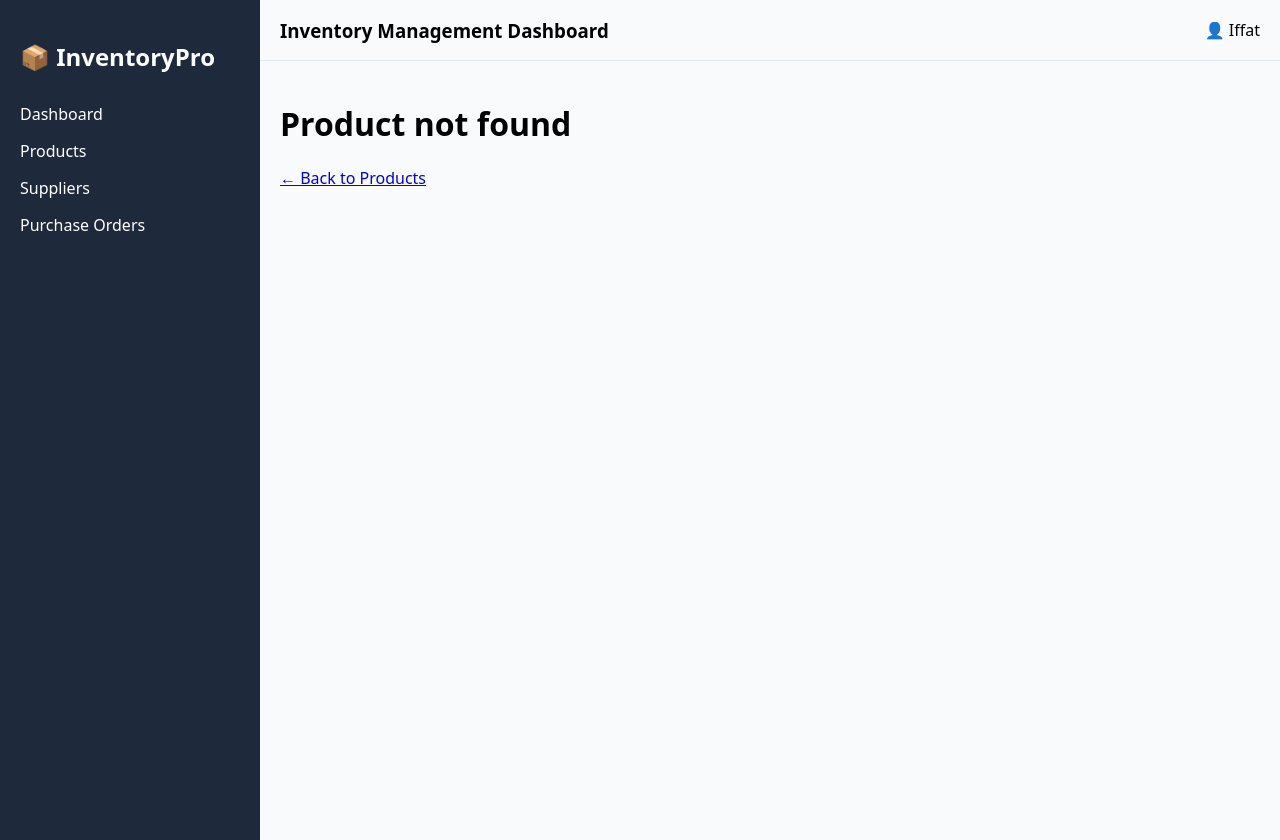
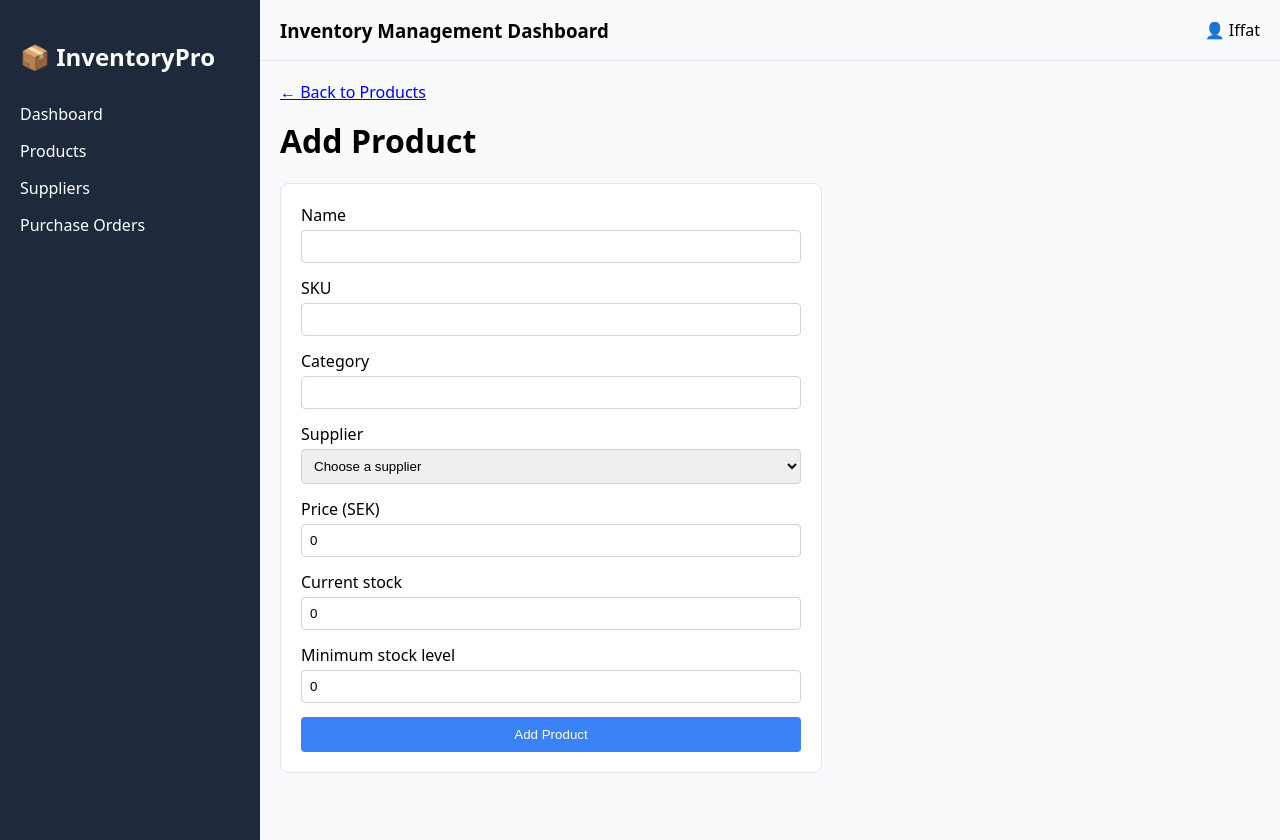
Before and after one commit to Iffat-Sudo/inventory-management-dashboard, a React (Vite) app: page /products/new in a window 1280 px wide. Before the commit this address had no page. Built offline with nearby package versions, Linux system fonts and the light colour scheme.

Commit message:
Add product form with validation and Add Product page

```diff
--- a/src/App.tsx
+++ b/src/App.tsx
@@ -6,6 +6,7 @@ import Products from './pages/Products/Products';
 import ProductDetails from './pages/ProductDetails/ProductDetails';
 import Suppliers from './pages/Suppliers/Suppliers';
 import PurchaseOrders from './pages/PurchaseOrders/PurchaseOrders';
+import AddProduct from './pages/AddProduct/AddProduct';
 
 function App() {
   return (
@@ -18,6 +19,7 @@ function App() {
             <Routes>
               <Route path="/" element={<Dashboard />} />
               <Route path="/products" element={<Products />} />
+              <Route path="/products/new" element={<AddProduct />} />
               <Route path="/products/:id" element={<ProductDetails />} />
               <Route path="/suppliers" element={<Suppliers />} />
               <Route path="/orders" element={<PurchaseOrders />} />
--- /dev/null
+++ b/src/components/ProductForm.tsx
@@ -0,0 +1,137 @@
+import { useState } from 'react';
+import type { FormEvent } from 'react';
+import { useSelector } from 'react-redux';
+import type { RootState } from '../store';
+import type { Product } from '../store/productsSlice';
+
+type ProductFormData = Omit<Product, 'id'>;
+
+interface ProductFormProps {
+  initialValues?: ProductFormData;
+  submitLabel: string;
+  onSubmit: (data: ProductFormData) => void;
+}
+
+const emptyProduct: ProductFormData = {
+  name: '',
+  sku: '',
+  category: '',
+  supplier: '',
+  price: 0,
+  currentStock: 0,
+  minStockLevel: 0,
+};
+
+const inputStyle = {
+  display: 'block',
+  width: '100%',
+  padding: '8px',
+  marginTop: '4px',
+  border: '1px solid #cbd5e1',
+  borderRadius: '4px',
+  boxSizing: 'border-box' as const,
+};
+
+function ProductForm({ initialValues = emptyProduct, submitLabel, onSubmit }: ProductFormProps) {
+  const suppliers = useSelector((state: RootState) => state.suppliers.items);
+  const [form, setForm] = useState<ProductFormData>(initialValues);
+  const [error, setError] = useState('');
+
+  const handleChange = (field: keyof ProductFormData, value: string) => {
+    const numberFields = ['price', 'currentStock', 'minStockLevel'];
+    setForm({
+      ...form,
+      [field]: numberFields.includes(field) ? Number(value) : value,
+    });
+  };
+
+  const handleSubmit = (e: FormEvent) => {
+    e.preventDefault();
+
+    if (!form.name.trim() || !form.sku.trim()) {
+      setError('Name and SKU are required.');
+      return;
+    }
+    if (!form.supplier) {
+      setError('Please choose a supplier.');
+      return;
+    }
+    if (form.price < 0 || form.currentStock < 0 || form.minStockLevel < 0) {
+      setError('Numbers cannot be negative.');
+      return;
+    }
+
+    setError('');
+    onSubmit(form);
+  };
+
+  return (
+    <form
+      onSubmit={handleSubmit}
+      style={{
+        backgroundColor: 'white',
+        border: '1px solid #e2e8f0',
+        borderRadius: '8px',
+        padding: '20px',
+        maxWidth: '500px',
+        display: 'flex',
+        flexDirection: 'column',
+        gap: '14px',
+      }}
+    >
+      <label>
+        Name
+        <input style={inputStyle} value={form.name} onChange={(e) => handleChange('name', e.target.value)} />
+      </label>
+      <label>
+        SKU
+        <input style={inputStyle} value={form.sku} onChange={(e) => handleChange('sku', e.target.value)} />
+      </label>
+      <label>
+        Category
+        <input style={inputStyle} value={form.category} onChange={(e) => handleChange('category', e.target.value)} />
+      </label>
+      <label>
+        Supplier
+        <select style={inputStyle} value={form.supplier} onChange={(e) => handleChange('supplier', e.target.value)}>
+          <option value="">Choose a supplier</option>
+          {suppliers.map((s) => (
+            <option key={s.id} value={s.name}>
+              {s.name}
+            </option>
+          ))}
+        </select>
+      </label>
+      <label>
+        Price (SEK)
+        <input type="number" style={inputStyle} value={form.price} onChange={(e) => handleChange('price', e.target.value)} />
+      </label>
+      <label>
+        Current stock
+        <input type="number" style={inputStyle} value={form.currentStock} onChange={(e) => handleChange('currentStock', e.target.value)} />
+      </label>
+      <label>
+        Minimum stock level
+        <input type="number" style={inputStyle} value={form.minStockLevel} onChange={(e) => handleChange('minStockLevel', e.target.value)} />
+      </label>
+
+      {error && <p style={{ color: '#EF4444', margin: 0 }}>{error}</p>}
+
+      <button
+        type="submit"
+        style={{
+          backgroundColor: '#3B82F6',
+          color: 'white',
+          border: 'none',
+          borderRadius: '4px',
+          padding: '10px',
+          cursor: 'pointer',
+        }}
+      >
+        {submitLabel}
+      </button>
+    </form>
+  );
+}
+
+export default ProductForm;
--- /dev/null
+++ b/src/pages/AddProduct/AddProduct.tsx
@@ -0,0 +1,25 @@
+import { useDispatch } from 'react-redux';
+import { useNavigate, Link } from 'react-router-dom';
+import ProductForm from '../../components/ProductForm';
+import { addProduct } from '../../store/productsSlice';
+
+function AddProduct() {
+  const dispatch = useDispatch();
+  const navigate = useNavigate();
+
+  return (
+    <div>
+      <Link to="/products">← Back to Products</Link>
+      <h1 style={{ marginTop: '16px' }}>Add Product</h1>
+      <ProductForm
+        submitLabel="Add Product"
+        onSubmit={(data) => {
+          dispatch(addProduct({ ...data, id: Date.now().toString() }));
+          navigate('/products');
+        }}
+      />
+    </div>
+  );
+}
+
+export default AddProduct;
--- a/src/pages/Products/Products.tsx
+++ b/src/pages/Products/Products.tsx
@@ -1,37 +1,74 @@
-import { useSelector } from "react-redux";
-import type { RootState } from "../../store";
-import { Link } from "react-router-dom";
+import { useSelector, useDispatch } from 'react-redux';
+import { Link } from 'react-router-dom';
+import type { RootState } from '../../store';
+import { deleteProduct } from '../../store/productsSlice';
 
 function Products() {
   const products = useSelector((state: RootState) => state.products.items);
+  const dispatch = useDispatch();
+
+  const handleDelete = (id: string, name: string) => {
+    const confirmed = window.confirm(`Delete "${name}"?`);
+    if (confirmed) {
+      dispatch(deleteProduct(id));
+    }
+  };
 
   return (
     <div>
-      <h1>Products</h1>
-      <table
-        style={{ width: "100%", borderCollapse: "collapse", marginTop: "20px" }}
-      >
+      <div style={{ display: 'flex', justifyContent: 'space-between', alignItems: 'center' }}>
+  <h1>Products</h1>
+  <Link
+    to="/products/new"
+    style={{
+      backgroundColor: '#3B82F6',
+      color: 'white',
+      padding: '8px 16px',
+      borderRadius: '4px',
+      textDecoration: 'none',
+    }}
+  >
+    + Add Product
+  </Link>
+</div>
+      <table style={{ width: '100%', borderCollapse: 'collapse', marginTop: '20px' }}>
         <thead>
-          <tr style={{ borderBottom: "2px solid #e2e8f0", textAlign: "left" }}>
-            <th style={{ padding: "10px" }}>Name</th>
-            <th style={{ padding: "10px" }}>SKU</th>
-            <th style={{ padding: "10px" }}>Category</th>
-            <th style={{ padding: "10px" }}>Supplier</th>
-            <th style={{ padding: "10px" }}>Price (SEK)</th>
-            <th style={{ padding: "10px" }}>Stock</th>
+          <tr style={{ borderBottom: '2px solid #e2e8f0', textAlign: 'left' }}>
+            <th style={{ padding: '10px' }}>Name</th>
+            <th style={{ padding: '10px' }}>SKU</th>
+            <th style={{ padding: '10px' }}>Category</th>
+            <th style={{ padding: '10px' }}>Supplier</th>
+            <th style={{ padding: '10px' }}>Price (SEK)</th>
+            <th style={{ padding: '10px' }}>Stock</th>
+            <th style={{ padding: '10px' }}>Actions</th>
           </tr>
         </thead>
         <tbody>
           {products.map((product) => (
-            <tr key={product.id} style={{ borderBottom: "1px solid #f1f5f9" }}>
-              <td style={{ padding: "10px" }}>
+            <tr key={product.id} style={{ borderBottom: '1px solid #f1f5f9' }}>
+              <td style={{ padding: '10px' }}>
                 <Link to={`/products/${product.id}`}>{product.name}</Link>
               </td>
-              <td style={{ padding: "10px" }}>{product.sku}</td>
-              <td style={{ padding: "10px" }}>{product.category}</td>
-              <td style={{ padding: "10px" }}>{product.supplier}</td>
-              <td style={{ padding: "10px" }}>{product.price}</td>
-              <td style={{ padding: "10px" }}>{product.currentStock}</td>
+              <td style={{ padding: '10px' }}>{product.sku}</td>
+              <td style={{ padding: '10px' }}>{product.category}</td>
+              <td style={{ padding: '10px' }}>{product.supplier}</td>
+              <td style={{ padding: '10px' }}>{product.price}</td>
+              <td style={{ padding: '10px' }}>{product.currentStock}</td>
+              <td style={{ padding: '10px' }}>
+                <button
+                  onClick={() => handleDelete(product.id, product.name)}
+                  style={{
+                    backgroundColor: '#EF4444',
+                    color: 'white',
+                    border: 'none',
+                    borderRadius: '4px',
+                    padding: '6px 12px',
+                    cursor: 'pointer',
+                  }}
+                >
+                  Delete
+                </button>
+              </td>
             </tr>
           ))}
         </tbody>
```
Also changed, not shown: src/App.css (added, +184 -0 lines).
